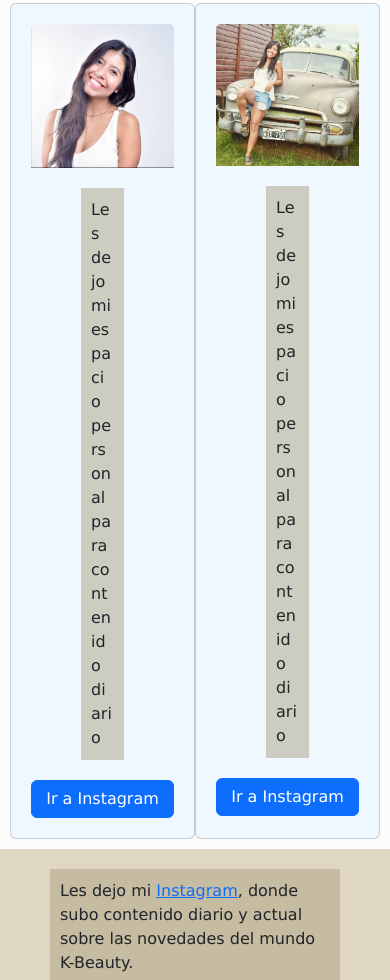
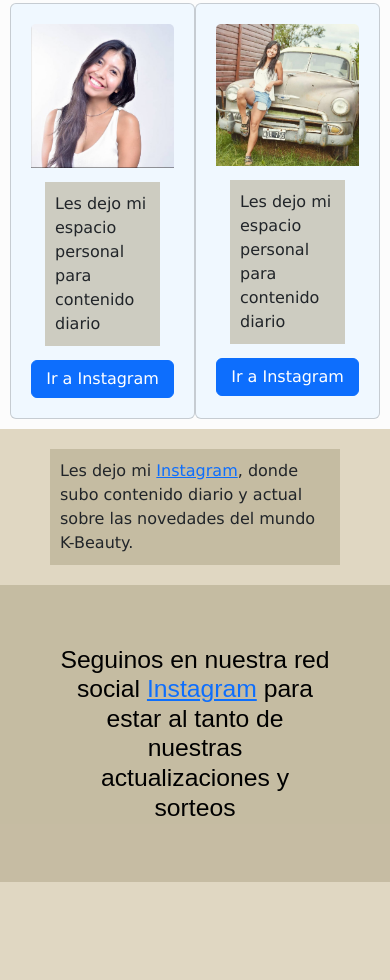
Before and after one commit to YanelGomez94/ProyectoEntrega2GomezY, a plain HTML site: page pages/aboutme.html in a window 390 px wide. Shown: the part 1209-2189 px from the top of the page. After the commit the page ends 2091 px from the top, so only its background shows below. Drawn offline with nearby package versions, Linux system fonts and the light colour scheme.

Commit message:
termine de hacer responsive el html aboutme y ahora voy a mejorar la vista desktop  del carrusel del index

```diff
--- a/css/style.css
+++ b/css/style.css
@@ -232,6 +232,10 @@
     width: 400px;
     padding: 20px;
  }
+ .card p {
+   max-width: 100%;
+ }
+
 
  /* .contenedor {
     display: grid;
@@ -396,3 +400,13 @@
       }
 
   }
+
+  @media screen and (max-width: 500px) {
+   .card p {
+      display: flex;
+      flex-direction: column;
+      font-size: 16px;
+      margin: 14px;
+      line-height: 1.5;
+   }
+ }
--- a/pages/aboutme.html
+++ b/pages/aboutme.html
@@ -63,12 +63,12 @@
 <section class="cards">
     <div class="card">
         <img src="../images/1.JPG" class="card-img-top" alt="me 1">
-          <p class="card-text">Les dejo mi espacio personal para contenido diario</p>
+          <p>Les dejo mi espacio personal para contenido diario</p>
           <a href="https://www.instagram.com/yanimomoichan/" class="btn btn-primary" target="_blank">Ir a Instagram</a>
     </div>
     <div class="card">
         <img src="../images/2.JPG" class="card-img-top" alt="me 1">
-          <p class="card-text">Les dejo mi espacio personal para contenido diario</p>
+          <p>Les dejo mi espacio personal para contenido diario</p>
           <a href="https://www.instagram.com/yanimomoichan/" class="btn btn-primary" target="_blank">Ir a Instagram</a>
     </div>
     </div>
```
